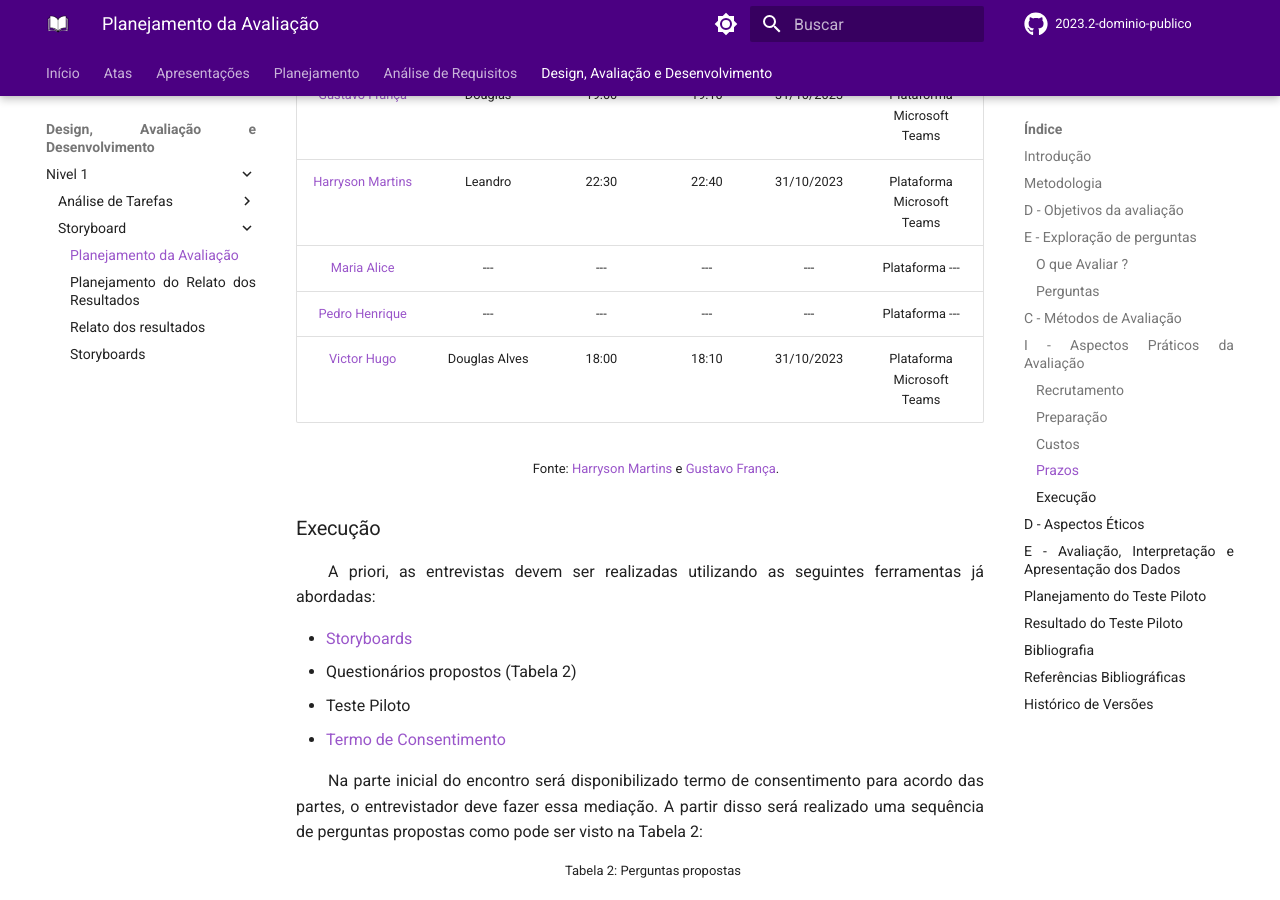
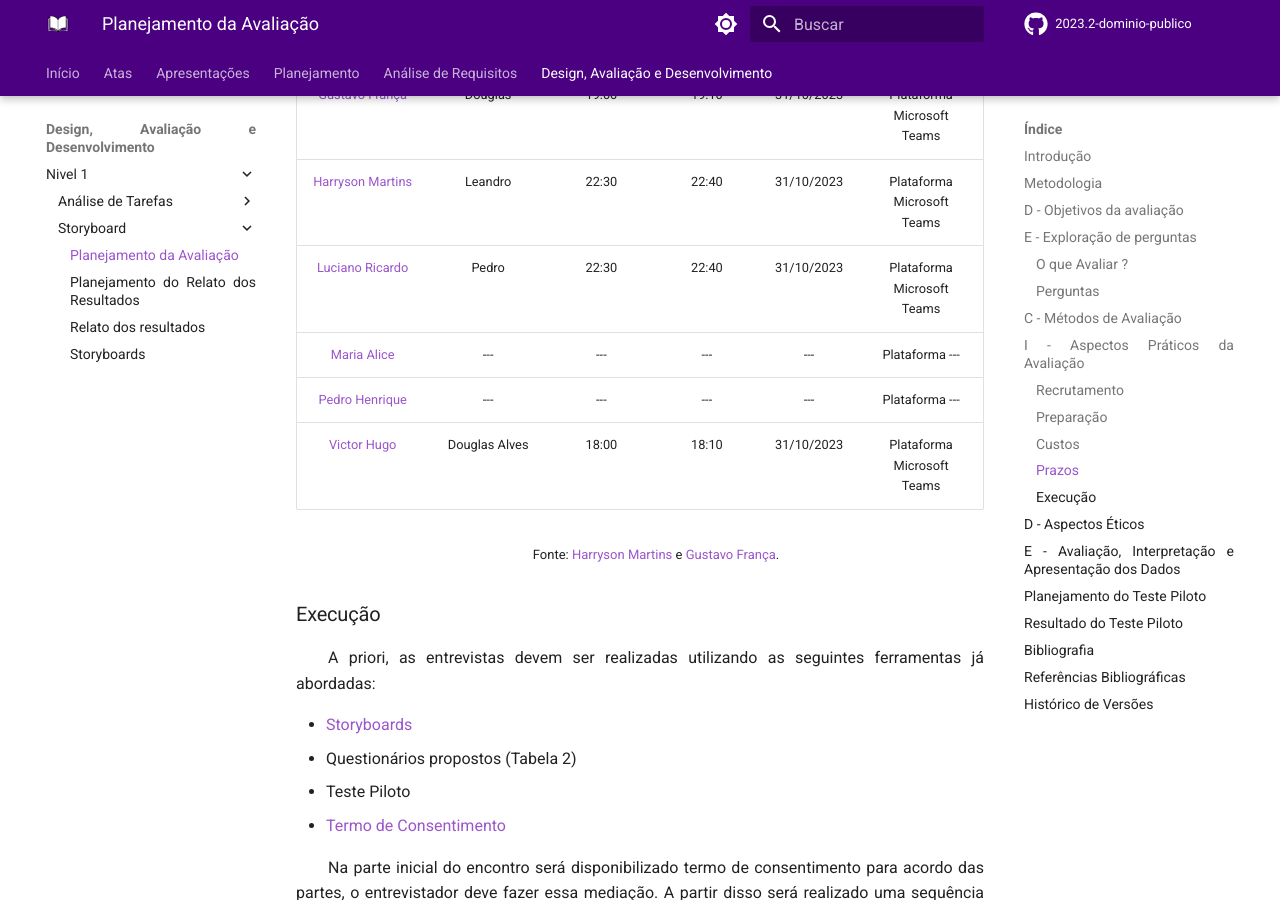
Before and after one commit to Interacao-Humano-Computador/2023.2-Dominio-Publico, an MkDocs documentation site: the page built from docs/design_avalaiacao_desenvolvimento/nivel1/storyboard/planejamento_avaliacao.md, in a window 1280 px wide and 900 px high, scrolled down 2788 px. Built offline with MkDocs 1.6.1 and Material for MkDocs 9.7.7, drawn with Linux system fonts in a browser that asks for light colours; comment, search, counter and statistics services are not loaded.

Commit message:
Update planejamento_avaliacao.md

```diff
--- a/docs/design_avalaiacao_desenvolvimento/nivel1/storyboard/planejamento_avaliacao.md
+++ b/docs/design_avalaiacao_desenvolvimento/nivel1/storyboard/planejamento_avaliacao.md
@@ -80,13 +80,14 @@ O cronograma das entrevistas com os usuários estão documentadas na tabela 1 co
 
 <font size="2"><p style="text-align: center">Tabela 1: Cronograma da entrevista </p></font>
 
-|                  Entrevistador(es)                   | Entrevistado(s) | Horário de Início | Horário de Fim | Data  |     Local      |
-| :--------------------------------------------------: | :-------------: | :---------------: | :------------: | :---: | :------------: |
-|    [Ana Catarina](https://github.com/an4catarina)    |     ---         |       ---         |      ---       | ---   | Plataforma --- |
+|                  Entrevistador(es)                   | Entrevistado(s) | Horário de Início | Horário de Fim |      Data    |     Local      |
+| :--------------------------------------------------: | :-------------: | :---------------: | :------------: | :----------: | :------------: |
+|    [Ana Catarina](https://github.com/an4catarina)    |     ---         |       ---         |      ---       | ---          | Plataforma --- |
 |   [Gustavo França](https://github.com/gustavofbs)    |     Douglas     |       19:00       |      19:10     | 31/10/2023   | Plataforma Microsoft Teams |
 | [Harryson Martins](https://github.com/harry-cmartin) |     Leandro     |       22:30       |      22:40     | 31/10/2023   | Plataforma Microsoft Teams |
-|      [Maria Alice](https://github.com/Maliz30)       |     ---         |       ---         |      ---       | ---   | Plataforma --- |
-|    [Pedro Henrique](https://github.com/pedro-hsf)    |     ---         |       ---         |      ---       | ---   | Plataforma --- |
+| [Luciano Ricardo](https://github.com/l-ricardo)      |     Pedro       |       22:30       |      22:40     | 31/10/2023   | Plataforma Microsoft Teams |
+|      [Maria Alice](https://github.com/Maliz30)       |     ---         |       ---         |      ---       | ---          | Plataforma --- |
+|    [Pedro Henrique](https://github.com/pedro-hsf)    |     ---         |       ---         |      ---       | ---          | Plataforma --- |
 |    [Victor Hugo](https://github.com/ViictorHugoo)    | Douglas Alves   |       18:00       |      18:10     | 31/10/2023   | Plataforma Microsoft Teams |
 
 <font size="2"><p style="text-align: center">Fonte: [Harryson Martins](https://github.com/harry-cmartin) e [Gustavo França](https://github.com/gustavofbs).</p></font>
```
